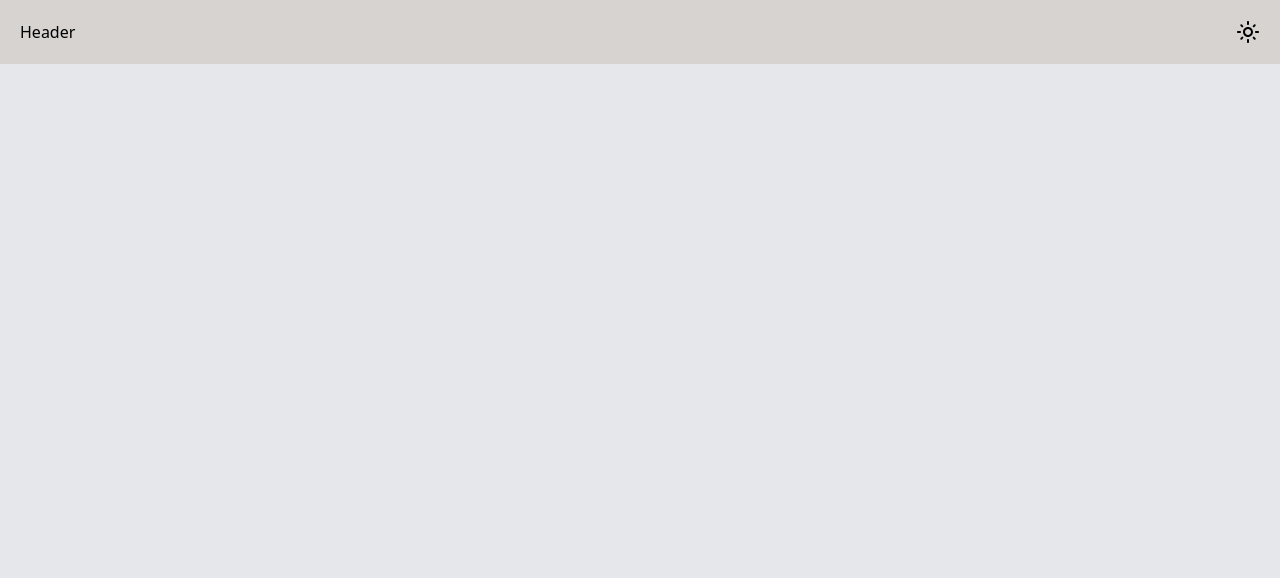
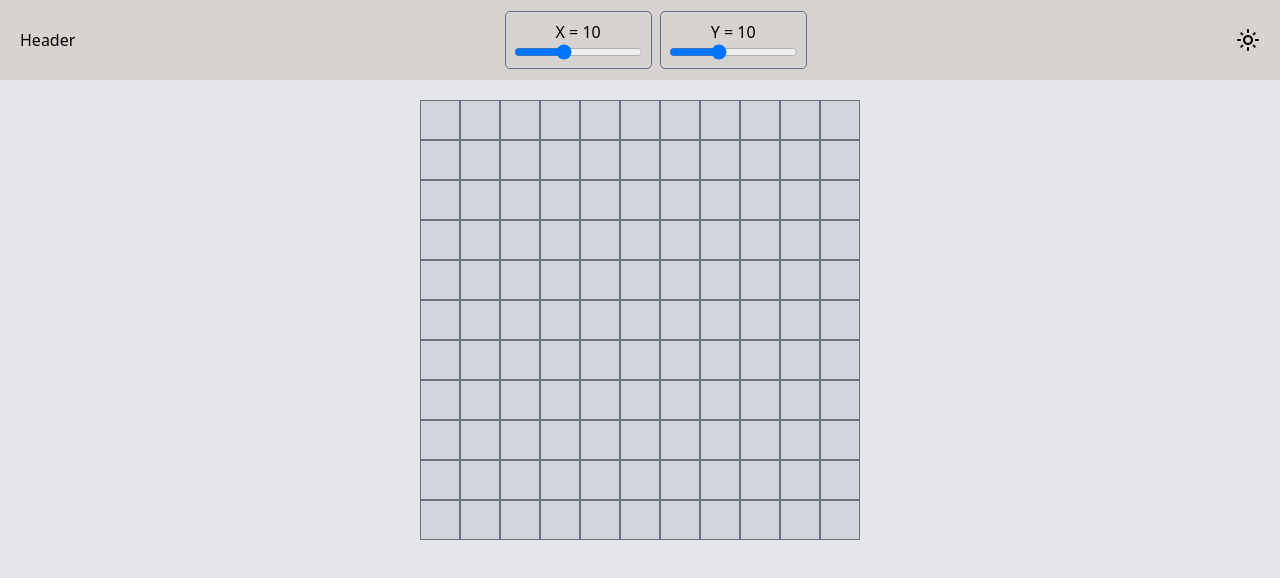
Before and after one commit to WillMV/RPG, a React (Vite) app in the folder RPG-frontend/: page / in a window 1280 px wide. Shown: the top 578 px of the page. Built offline with nearby package versions, Linux system fonts and the light colour scheme.

Commit message:
feat: add board

```diff
--- a/RPG-frontend/src/App.tsx
+++ b/RPG-frontend/src/App.tsx
@@ -3,21 +3,53 @@ import clsx from "clsx";
 import "./App.css";
 import { Header } from "./components/Header";
 import { colorTransition } from "./styles";
-import { Analytics } from "@vercel/analytics/next";
+import { Analytics } from "@vercel/analytics/react";
+import { Board } from "./components/Board";
 
 function App() {
   const [isDark, setIsDark] = useState(
     window.matchMedia("(prefers-color-scheme: dark)").matches
   );
 
+  const [xPixels, setXPixels] = useState(10);
+  const [yPixels, setYPixels] = useState(10);
+
   return (
     <div className={clsx("flex flex-col h-screen", isDark ? "dark" : "")}>
       <Analytics />
-      <Header onChangeTheme={setIsDark} isDark={isDark} />
+      <Header onChangeTheme={setIsDark} isDark={isDark}>
+        <div className="flex gap-2">
+          <legend className="flex flex-col items-center border-[1px] rounded-[5px] p-2 border-gray-500 ">
+            X = {xPixels}
+            <input
+              type="range"
+              min="1"
+              max="25"
+              value={xPixels}
+              onChange={(e) => setXPixels(parseInt(e.target.value))}
+            />
+          </legend>
+          <legend className="flex flex-col items-center border-[1px] rounded-[5px] p-2 border-gray-500 ">
+            Y = {yPixels}
+            <input
+              type="range"
+              min="1"
+              max="25"
+              value={yPixels}
+              onChange={(e) => setYPixels(parseInt(e.target.value))}
+            />
+          </legend>
+        </div>
+      </Header>
 
       <div
-        className={clsx("flex-1 bg-gray-200 dark:bg-gray-600", colorTransition)}
-      ></div>
+        className={clsx(
+          "flex-1 flex bg-gray-200 dark:bg-gray-600",
+          colorTransition
+        )}
+      >
+        <Board size={10} x={xPixels} y={yPixels} />
+      </div>
     </div>
   );
 }
--- /dev/null
+++ b/RPG-frontend/src/components/Board/index.tsx
@@ -0,0 +1,32 @@
+import { Pixel } from "../Pixel";
+
+interface BoardProps {
+  size: number;
+  x: number;
+  y: number;
+}
+export const Board = ({ x = 10, y = 10, size = 10 }: BoardProps) => {
+  const renderBoard = () => {
+    const items: React.ReactNode[] = [];
+
+    for (let index = 0; index <= x; index++) {
+      items.push(
+        <div
+          key={index}
+          className="grid grid-rows-[repeat(${y+1},minmax(0,1fr))] size-10 bg-amber-300"
+        >
+          {Array.from({ length: y + 1 }).map((_, i) => (
+            <Pixel key={i} size={size} />
+          ))}
+        </div>
+      );
+    }
+    return items;
+  };
+
+  return (
+    <div className="flex min-h-full max-h-full max-w-full min-w-full flex-row overflow-auto p-5  bg-gray-200 justify-center">
+      {renderBoard()}
+    </div>
+  );
+};
--- a/RPG-frontend/src/components/Header/index.tsx
+++ b/RPG-frontend/src/components/Header/index.tsx
@@ -5,9 +5,10 @@ import clsx from "clsx";
 interface HeaderProps {
   isDark: boolean;
   onChangeTheme: (isDark: boolean) => void;
+  children: React.ReactNode;
 }
 
-export const Header = ({ onChangeTheme, isDark }: HeaderProps) => {
+export const Header = ({ onChangeTheme, isDark, children }: HeaderProps) => {
   const ThemeButton = () => {
     if (isDark) {
       return (
@@ -35,11 +36,12 @@ export const Header = ({ onChangeTheme, isDark }: HeaderProps) => {
   return (
     <div
       className={clsx(
-        "bg-stone-300 dark:bg-gray-800 dark:text-white w-full h-16 flex items-center px-5 justify-between",
+        "bg-stone-300 dark:bg-gray-800 dark:text-white w-full h-16 flex items-center px-5 min-w-full min-h-20 justify-between",
         colorTransition
       )}
     >
       <p className="select-none">Header</p>
+      {children}
       <ThemeButton />
     </div>
   );
--- /dev/null
+++ b/RPG-frontend/src/components/Pixel/index.tsx
@@ -0,0 +1,12 @@
+interface PixelProps {
+  size: number;
+  key: number;
+}
+export const Pixel = ({ key }: PixelProps) => {
+  return (
+    <div
+      key={key}
+      className="bg-gray-300 dark:bg-gray-700 border-1 border-gray-500 size-10"
+    ></div>
+  );
+};
```
